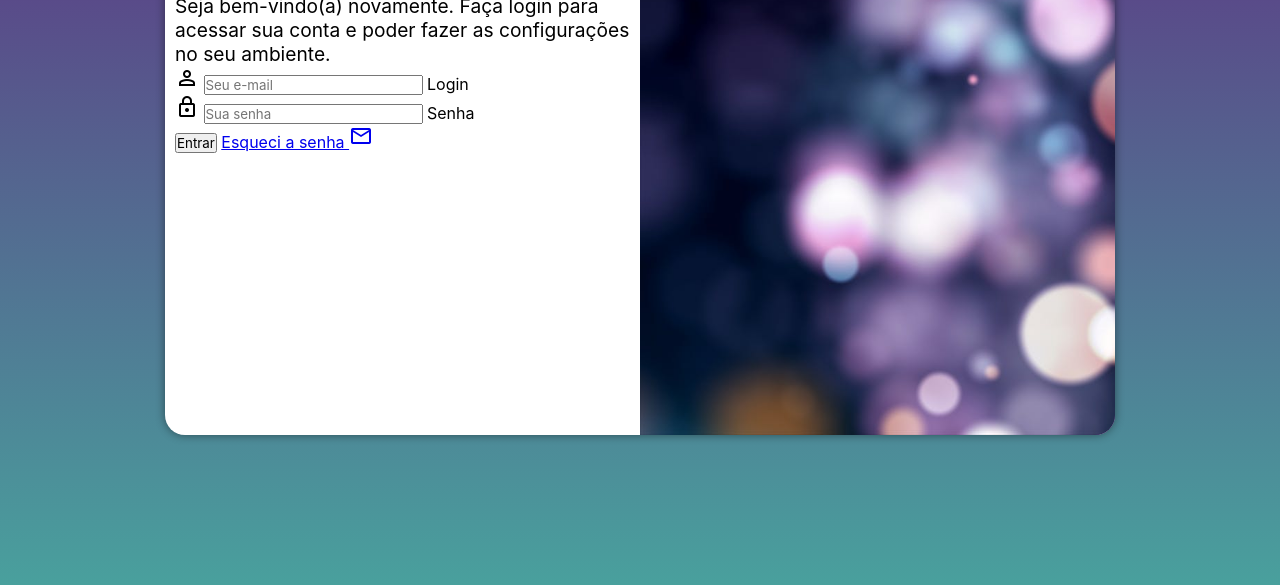
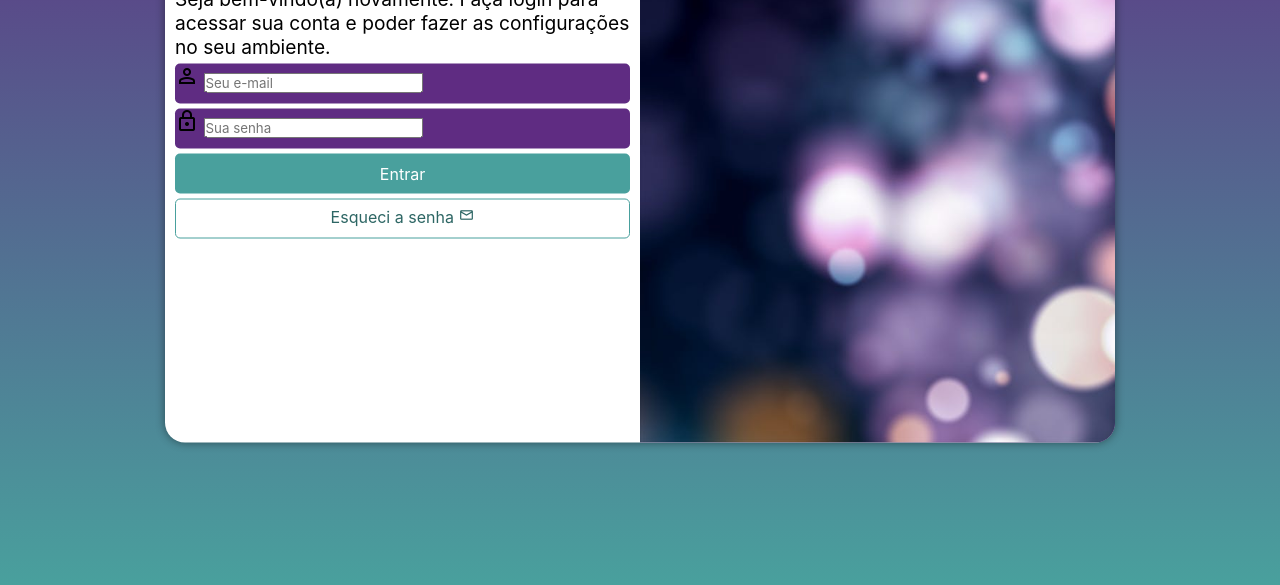
Before and after one commit to AlineLourenco/Projeto-login, a plain HTML site: page index.html in a window 1280 px wide. Shown: the part 215-800 px from the top of the page. Drawn offline with nearby package versions, Linux system fonts and the light colour scheme.

Commit message:
Estilizando o formulário

```diff
--- a/estilos/style.css
+++ b/estilos/style.css
@@ -33,8 +33,8 @@ section#login {
   overflow: hidden;
 
   background-color: white;
-  width: 250px;
-  height: 500px;
+  width: 280px;
+  height: 515px;
   border-radius: 20px;
   box-shadow: 0px 0px 10px rgba(0, 0, 0, 0.452);
 
@@ -62,3 +62,55 @@ div#formulario > h1 {
 div#formulario > p {
   font-size: 0.8em;
 }
+
+form > div.campo {
+  background-color: #5f2c82;
+  display: block;
+  width: 100%;
+  height: 40px;
+  border-radius: 5px;
+  margin: 5px 0px;
+}
+
+div.campo > label {
+  display: none;
+}
+
+form > input[type=submit] {
+  display: block;
+  font-size: 1em;
+  width: 100%;
+  height: 40px;
+  background-color: #49a09d;
+  color: white;
+  border: none;
+  border-radius: 5px;
+  cursor: pointer;
+}
+
+form > input[type=submit]:hover {
+  background-color: #2d6664;
+}
+
+form > a.botao {
+  display: block;
+  text-align: center;
+  font-size: 1em;
+  width: 100%;
+  height: 40px;
+  padding-top: 7px;
+  margin-top: 5px;
+  background-color: white;
+  color: #2d6664;
+  border: 1px solid #49a09d;
+  border-radius: 5px;
+  text-decoration: none;
+}
+
+form > a.botao:hover {
+  background-color:#6ceeea;
+}
+
+form > a.botao > span {
+  font-size: 1em;
+}
--- a/index.html
+++ b/index.html
@@ -29,7 +29,7 @@
             <label for="isenha">Senha</label>
           </div>
           <input type="submit" value="Entrar">
-          <a href="esqueci.html">Esqueci a senha
+          <a href="esqueci.html" class="botao">Esqueci a senha
             <span class="material-symbols-outlined">mail</span>
           </a>
         </form>
```
